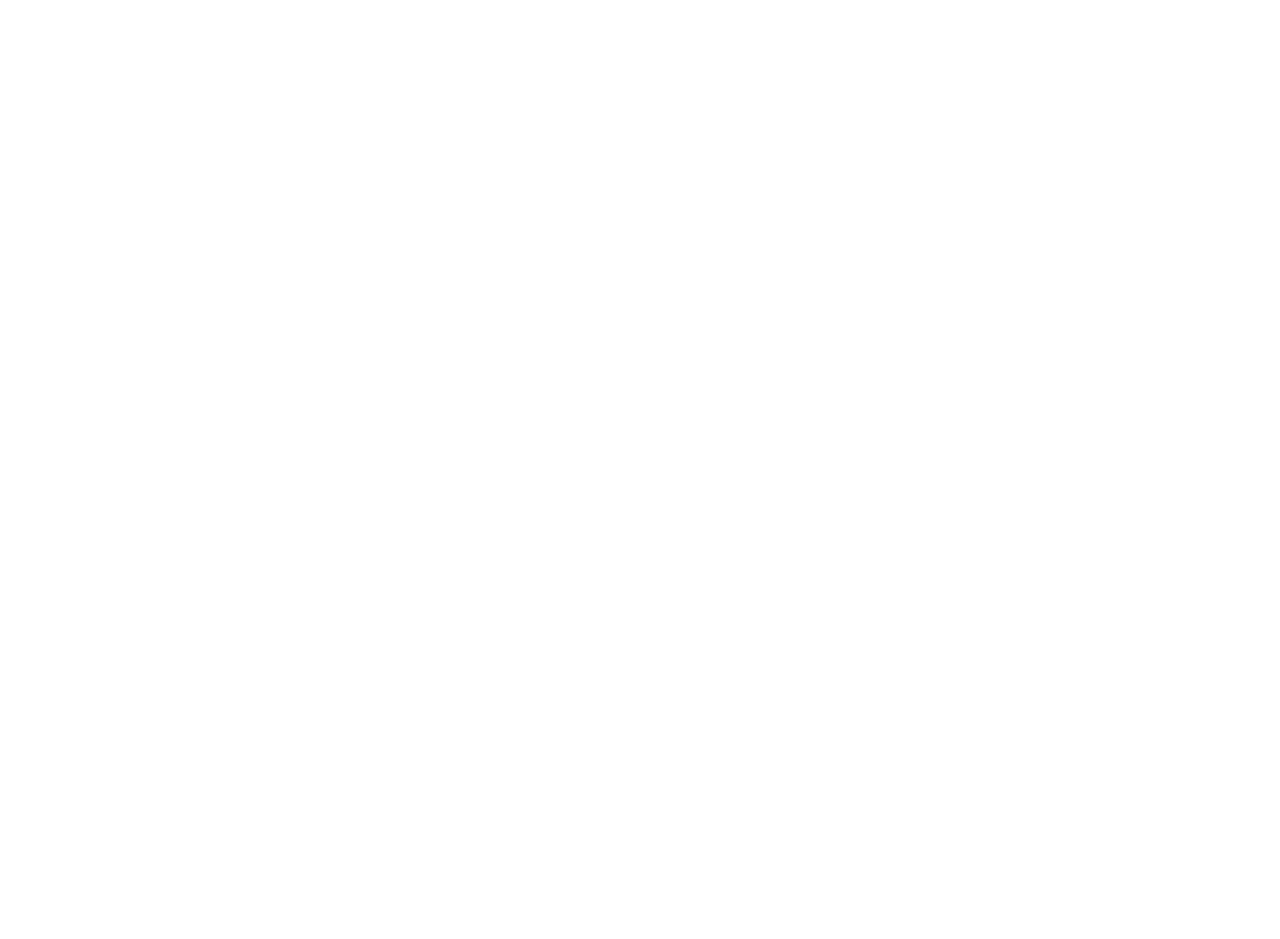
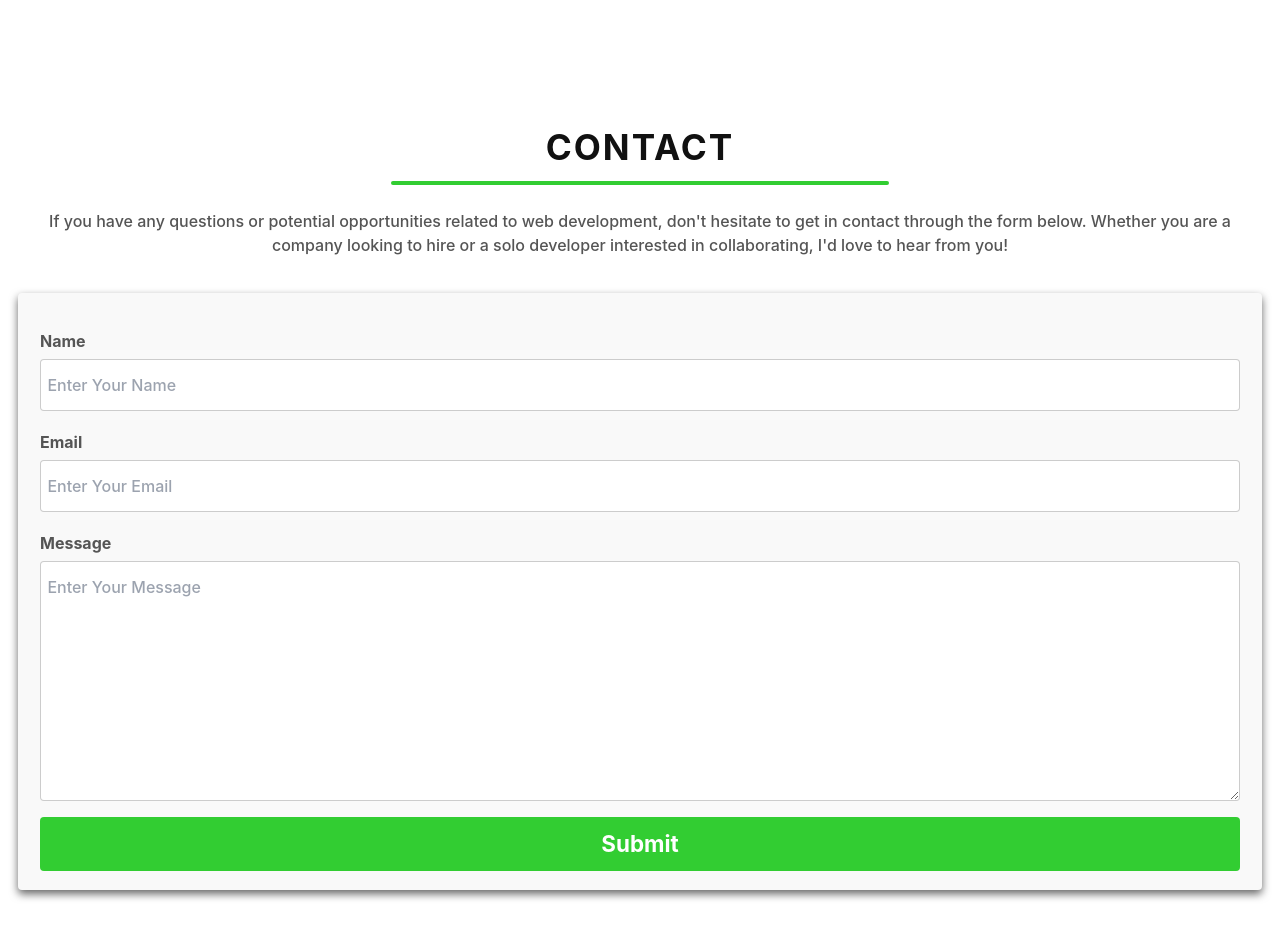
Before and after one commit to ScarElite/portfolio-final, a React (Create React App) app: page / in a window 1280 px wide. Shown: the part 5940-6879 px from the top of the page. Before the commit the page ends 6009 px from the top, so only its background shows below. Built offline with nearby package versions, Linux system fonts and the light colour scheme.

Commit message:
Created the Contact section

```diff
--- a/package.json
+++ b/package.json
@@ -6,9 +6,11 @@
     "@testing-library/jest-dom": "^5.17.0",
     "@testing-library/react": "^13.4.0",
     "@testing-library/user-event": "^13.5.0",
+    "emailjs-com": "^3.2.0",
     "react": "^18.2.0",
     "react-dom": "^18.2.0",
     "react-scripts": "5.0.1",
+    "sweetalert2": "^11.7.20",
     "web-vitals": "^2.1.4"
   },
   "scripts": {
--- a/src/App.js
+++ b/src/App.js
@@ -5,6 +5,7 @@
 import Main from "./Components/Main"
 import About from './Components/About';
 import Projects from './Components/Projects';
+import Contact from './Components/Contact';
 
 function App() {
   return (
@@ -13,6 +14,7 @@
       <Main />
       <About />
       <Projects />
+      <Contact />
     </main>
   );
 }
--- /dev/null
+++ b/src/Components/Contact/index.js
@@ -0,0 +1,104 @@
+import React, { useRef } from "react";
+import emailjs from 'emailjs-com';
+import Swal from 'sweetalert2';
+
+const Contact = () => {
+    function validateEmail(email) {
+        const regex = /^[^\s@]+@[^\s@]+\.[^\s@]+$/;
+        return regex.test(email);
+    }
+
+    const form = useRef();
+
+    const checkInfo = e => {
+        e.preventDefault();
+
+        let userName = document.getElementById('name-input').value;
+        let userEmail = document.getElementById('email-input').value;
+        let userMessage = document.getElementById('message-input').value;
+
+        if (!userName) {
+        Swal.fire({
+            icon: 'warning',
+            title: 'Must have a Name!',
+        });
+        console.log('Must have a Name!');
+        } else if (!validateEmail(userEmail)) {
+        Swal.fire({
+            icon: 'warning',
+            title: 'Must have a valid Email!',
+        });
+        console.log('Must have an Email!');
+        } else if (!userMessage) {
+        Swal.fire({
+            icon: 'warning',
+            title: 'Must include a Message!',
+        });
+        console.log('Must have a message!');
+        } else {
+          emailjs
+            .sendForm(
+            process.env.REACT_APP_SERVICE_ID,
+            process.env.REACT_APP_TEMPLATE_ID,
+            form.current,
+            process.env.REACT_APP_USER_ID
+            )
+            .then(
+            result => {
+                console.log(result.text);
+                Swal.fire({
+                icon: 'success',
+                title: 'Message Sent Successfully',
+                });
+            },
+            error => {
+                console.log(error.text);
+                Swal.fire({
+                icon: 'error',
+                title: 'Something went wrong 😓',
+                text: error.text,
+                });
+            }
+            );
+        }
+    };
+
+    return (
+        <section id="Contact">
+            <div className="section-header-div flex flex-col items-center my-5">
+                <h1 className="text-center section-header">CONTACT</h1>
+                <div className="section-header-line my-2" />
+
+                <div className="my-4 text-center">
+                    <h1 className="contact-intro">If you have any questions or potential opportunities related to web development, don't hesitate to get in contact through the form below. Whether you are a company looking to hire or a solo developer interested in collaborating, I'd love to hear from you!</h1>
+                </div>
+            </div>
+
+            <div className="form-container">
+                <form className="contact-form" ref={form} onSubmit={checkInfo}>
+                    <div className="name-input-container flex flex-col">
+                        <label className="name-label">Name</label>
+                        <input placeholder="Enter Your Name" id="name-input" className="name-input" name="name-input" />
+                    </div>
+
+                    <div className="email-input-container flex flex-col">
+                        <label className="email-label">Email</label>
+                        <input placeholder="Enter Your Email" id="email-input" className="email-input" name="email-input" />
+                    </div>
+
+                    <div className="message-input-container flex flex-col">
+                        <label className="message-label">Message</label>
+                        <textarea placeholder="Enter Your Message" id="message-input" className="message-input" name="message-input" />
+                    </div>
+
+                    <div className="contact-button-div flex justify-center">
+                        <button className="contact-button text-center">Submit</button>
+                    </div>
+                </form>
+            </div>
+
+        </section>
+    )
+}
+
+export default Contact;
--- a/src/index.css
+++ b/src/index.css
@@ -157,7 +157,7 @@
   padding: 2rem 0;
 }
 
-.projects-intro {
+.projects-intro, .contact-intro {
   color: #555;
   font-size: 1rem;
   font-weight: 500;
@@ -183,3 +183,61 @@
   font-size: 1.4rem;
   font-weight: bold;
 }
+
+#Contact {
+  margin: 1.1rem;
+  padding: 2rem 0;
+}
+
+.form-container {
+  padding: 1rem;
+  margin: 1rem 0;
+  background-color: #f9f9f9;
+  box-shadow: 0 4px 8px rgba(0, 0, 0, 0.6);
+  border-radius: 4px;
+}
+
+.name-input-container, .email-input-container, .message-input-container {
+  margin: 0.8rem 0;
+  padding: 0 0.4rem;
+}
+
+.name-label, .email-label, .message-label {
+  color: #555;
+  font-size: 1rem;
+  font-weight: 700;
+  padding: 0.4rem 0;
+}
+
+.name-input, .email-input, .message-input {
+  padding: 0.8rem 0.4rem;
+  color: #333;
+  font-size: 1rem;
+  font-weight: 500;
+  border-radius: 4px;
+  border: 1px solid rgba(0, 0, 0, 0.2);
+  transition: border-color 0.3s ease;
+  outline: none;
+}
+
+.name-input:focus, .email-input:focus, .message-input:focus {
+  border-color: #666;
+}
+
+.message-input {
+  height: 240px;
+}
+
+.contact-button-div {
+  padding: 0.2rem 0.4rem;
+}
+
+.contact-button {
+  background-color: limegreen;
+  border-radius: 4px;
+  padding: 10px 60px;
+  color: white;
+  font-size: 1.4rem;
+  font-weight: bold;
+  width: 100%;
+}
```
Also changed, not shown: 2 other files (tests, documents, lock files or other folders).
